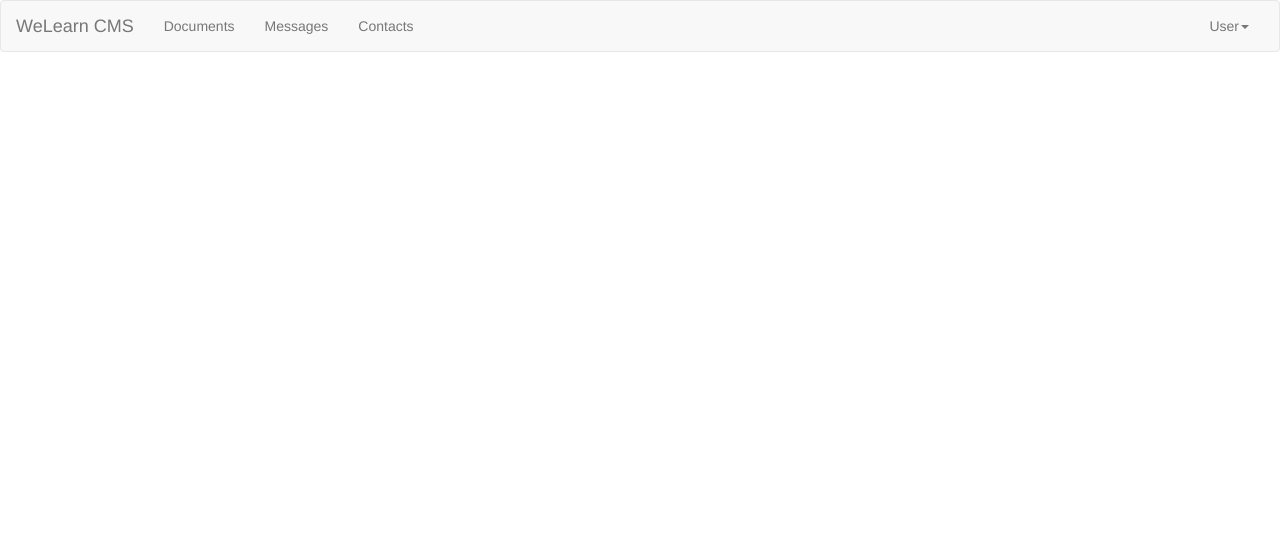
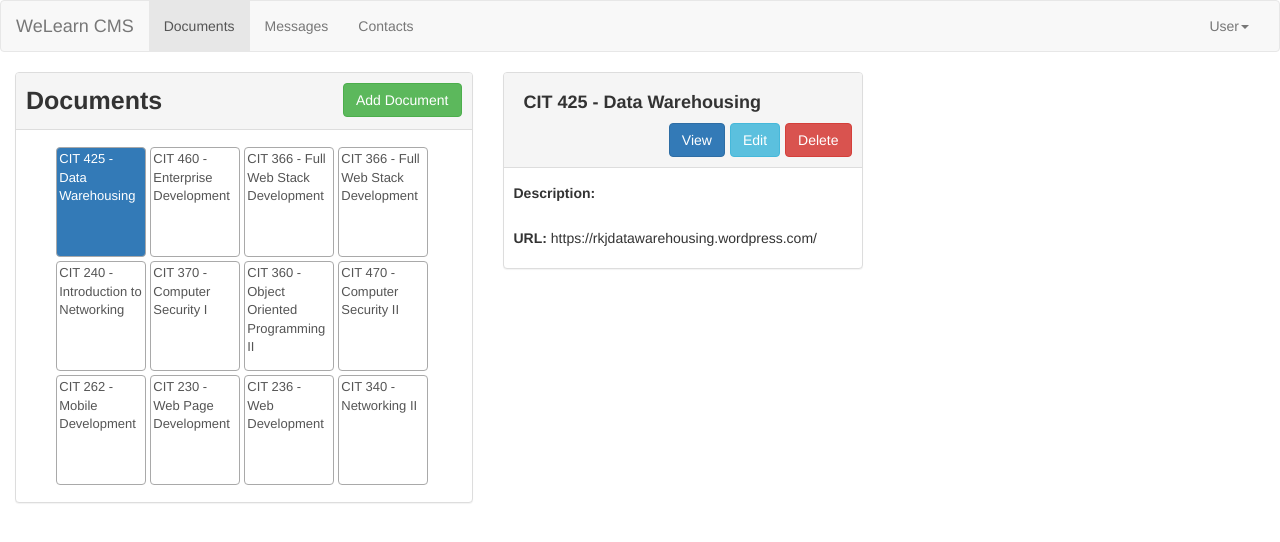
Before and after one commit to sarahaglenn/angular, an Angular app in the folder cms/: page /documents/1 in a window 1280 px wide. Before the commit this address led to /. Shown: the top 542 px of the page. Built offline with nearby package versions, Linux system fonts and the light colour scheme.

Commit message:
define child routes for document items

```diff
--- a/cms/src/app/documents/document-detail/document-detail.component.ts
+++ b/cms/src/app/documents/document-detail/document-detail.component.ts
@@ -1,6 +1,8 @@
-import { Component, Input } from '@angular/core';
+import { Component, OnInit } from '@angular/core';
 
 import { Document } from '../document.model';
+import { DocumentService } from '../document.service';
+import { ActivatedRoute, Params, Router } from '@angular/router';
 
 @Component({
   selector: 'cms-document-detail',
@@ -8,6 +10,22 @@ import { Document } from '../document.model';
   templateUrl: './document-detail.component.html',
   styleUrl: './document-detail.component.css'
 })
-export class DocumentDetailComponent {
-  @Input() document: Document;
+export class DocumentDetailComponent implements OnInit{
+  document: Document;
+  id: string;
+
+  constructor(private documentService: DocumentService,
+    private router: Router,
+    private route: ActivatedRoute
+  ) { }
+
+  ngOnInit(): void {
+    this.route.params
+    .subscribe(
+      (params: Params) => {
+        this.id =params['id'];
+        this.document = this.documentService.getDocument(this.id);
+      }
+    )
+  }
 }
--- a/cms/src/app/documents/document-item/document-item.component.html
+++ b/cms/src/app/documents/document-item/document-item.component.html
@@ -1,3 +1,6 @@
-<a class="list-group-item clearfix documentDiv">
+<a
+  [routerLink]="[document.id]"
+  routerLinkActive="active"
+  class="list-group-item clearfix documentDiv">
   {{ document.name }}
 </a>
--- a/cms/src/app/documents/document-list/document-list.component.html
+++ b/cms/src/app/documents/document-list/document-list.component.html
@@ -1,8 +1,8 @@
 <div class="panel panel-default">
   <div class="panel-heading">
     <div class="row pad-left-right">
-      <span class="pull-left title">Add Documents</span>
-      <a class="btn btn-success pull-right">Add Document</a>
+      <span class="pull-left title">Documents</span>
+      <a routerLink="new" class="btn btn-success pull-right">Add Document</a>
     </div>
   </div>
   <div class="panel-body">
@@ -10,7 +10,7 @@
       <cms-document-item
       *ngFor="let documentEl of documents"
       [document] = 'documentEl'
-      (click)="onSelectedDocument(documentEl)">
+      >
     </cms-document-item>
     </div>
   </div>
--- a/cms/src/app/documents/document-list/document-list.component.ts
+++ b/cms/src/app/documents/document-list/document-list.component.ts
@@ -16,7 +16,4 @@ export class DocumentListComponent implements OnInit{
   ngOnInit(): void {
     this.documents = this.documentService.getDocuments();
   }
-  onSelectedDocument(document: Document) {
-    this.documentService.documentSelectedEvent.emit(document);
-  }
 }
--- a/cms/src/app/documents/documents.component.html
+++ b/cms/src/app/documents/documents.component.html
@@ -3,8 +3,6 @@
     <cms-document-list></cms-document-list>
   </div>
   <div class="col-md-4">
-    <cms-document-detail
-    *ngIf="selectedDocument"
-    [document]="selectedDocument"></cms-document-detail>
+    <router-outlet></router-outlet>
   </div>
 </div>
```
Also changed, not shown: cms/src/app/app-routing.module.ts (+7 -1 lines).
